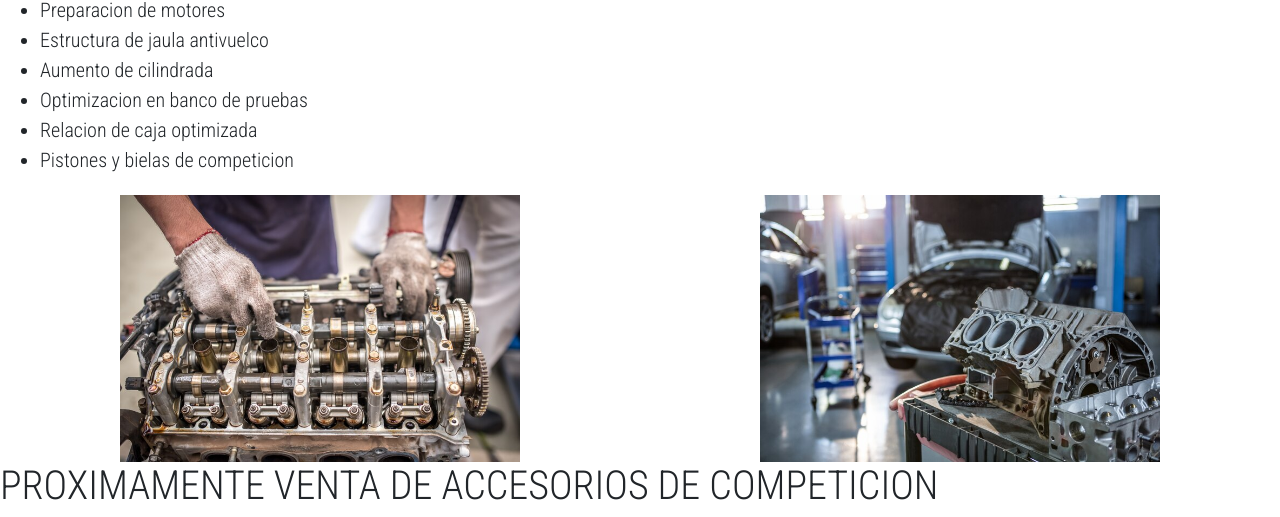
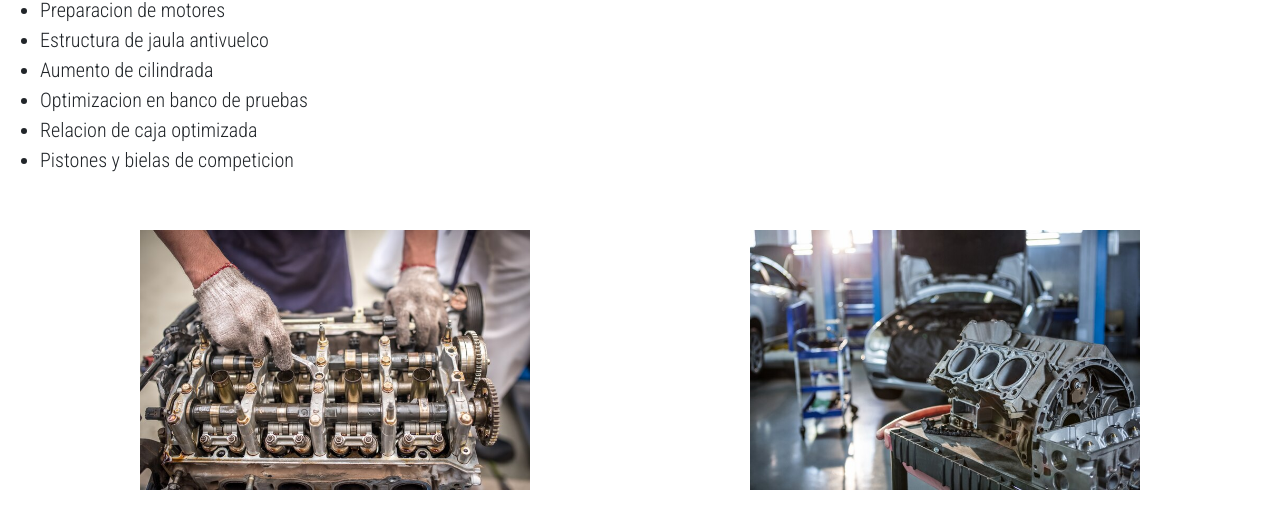
Before and after one commit to MariaanAg/PF-AguirreTaller, a website: page page/exclusivos.html in a window 1280 px wide. Shown: the part 515-1032 px from the top of the page. Drawn offline with nearby package versions, Linux system fonts and the light colour scheme.

Commit message:
Imagenes

```diff
--- a/css/style.css
+++ b/css/style.css
@@ -1,8 +1,8 @@
 *{
     font-family: 'Roboto Condensed', sans-serif;
     font-size: 20px;
-    padding: 0;
-    margin: 0;
+    padding: 0px;
+    margin: 0px;
 
 
 
@@ -171,6 +171,11 @@ h1 {
 display: flex;
 justify-content: space-around;
 flex-wrap: wrap;
+padding: 30px;
+}
+
+.imgexcl img {
+    padding: 5px;
 }
 
 .nosotros{
```
